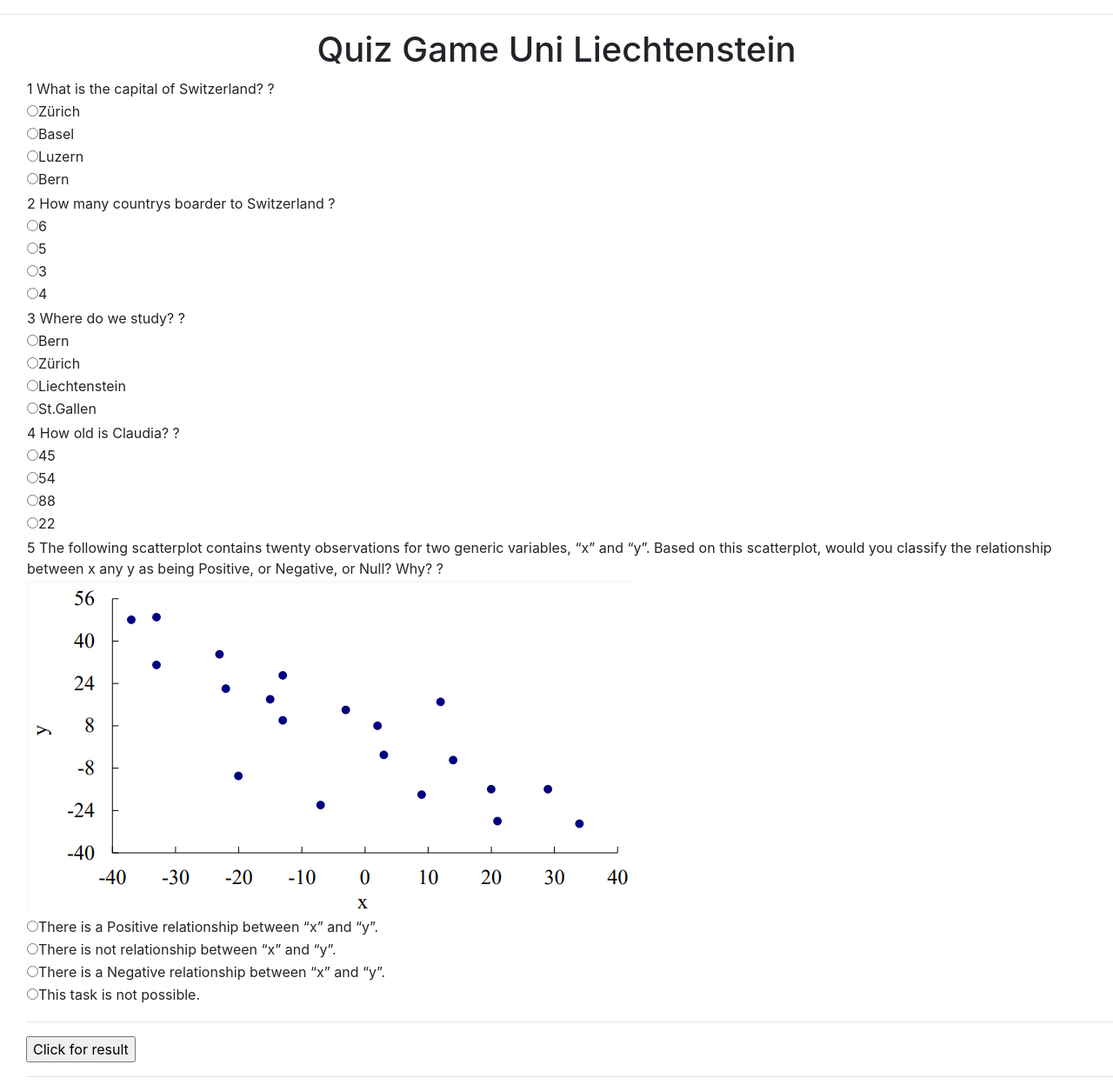
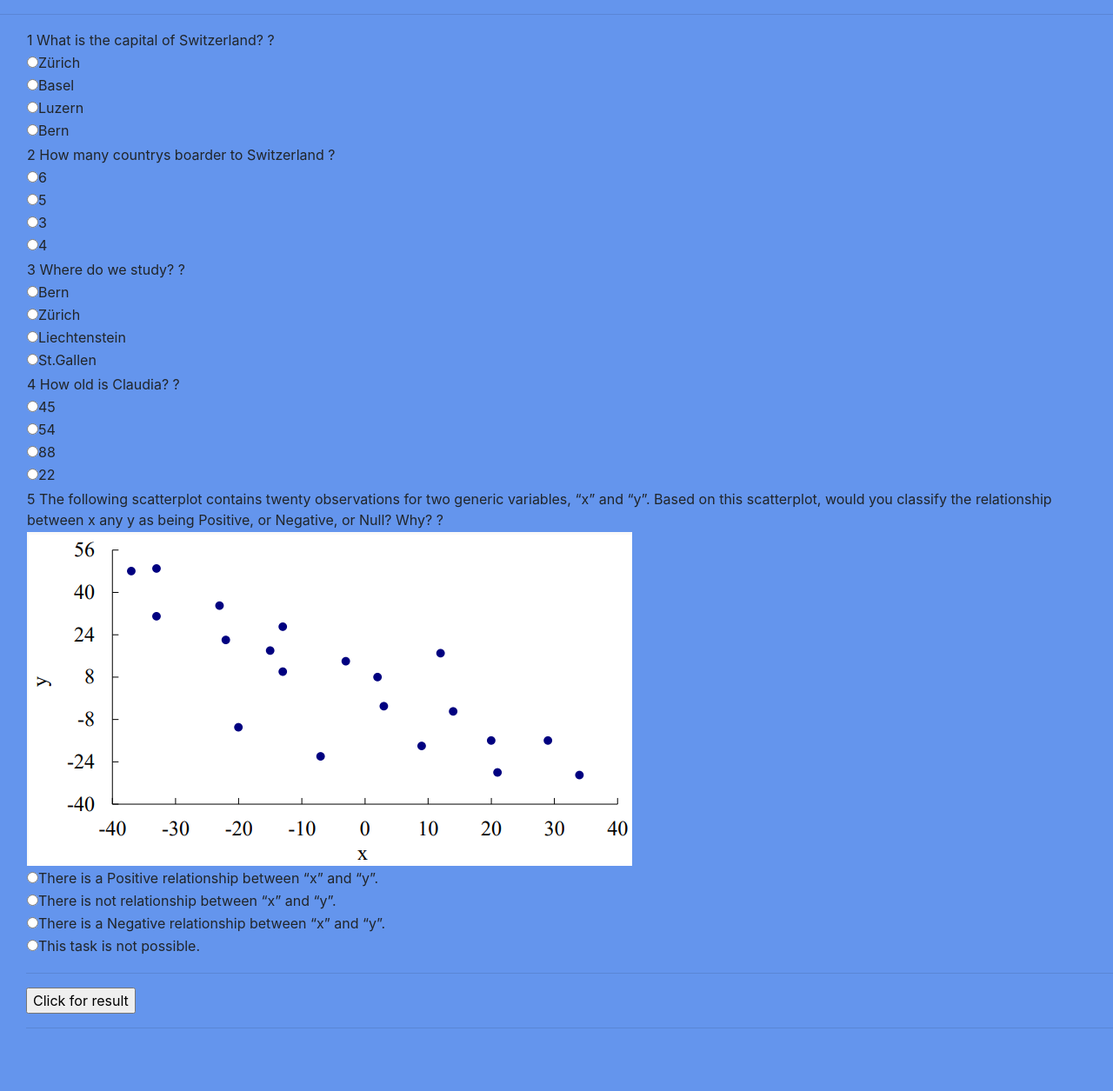
Before and after one commit to Cyberboa/Quiz-game-Uni-li, a Django app: page /questions/ in a window 1280 px wide. Shown: the part 56-1311 px from the top of the page at 87% size. After the commit the page ends 1239 px from the top, so only its background shows below. Run offline with Django 3.2, Linux system fonts and the light colour scheme; a user stored in the database is signed in; data comes from the database, SQL or seed files in the repository; both versions use the stored data as it was after the commit; style sheets or scripts are compiled from the project's sources; some libraries are stand-ins or nearby versions.

Commit message:
- Add scss to project

```diff
--- /dev/null
+++ b/quizGameApp/static/scss/base.scss
@@ -0,0 +1,7 @@
+html {
+  font-family: 'OpenSans', Helvetica, Arial, serif;
+
+  body {
+    background-color: cornflowerblue;
+  }
+}
--- /dev/null
+++ b/quizGameApp/static/scss/style.scss
@@ -0,0 +1 @@
+@import "base";
--- a/quizGameApp/views.py
+++ b/quizGameApp/views.py
@@ -34,7 +34,6 @@ class HomeView(View):
         all_questions = Question.objects.all()
         dict_question = {
             "all_questions": all_questions,
-            "title": "Quiz Game Uni Liechtenstein"
         }
         return render(httprequest, "question_list.html", dict_question)
 
--- a/quizGameSystem/settings.py
+++ b/quizGameSystem/settings.py
@@ -39,6 +39,7 @@ INSTALLED_APPS = [
     'crispy_forms',
     'quizGameApp',
     'registerUser',
+    'django_sass',
 ]
 
 MIDDLEWARE = [
--- a/templates/base.html
+++ b/templates/base.html
@@ -1,3 +1,4 @@
+{% load static %}
 <!DOCTYPE html>
 <html>
 <head>
@@ -7,7 +8,7 @@
     <!-- Bootstrap CSS -->
     <link rel="stylesheet" href="https://stackpath.bootstrapcdn.com/bootstrap/4.4.1/css/bootstrap.min.css"
           integrity="sha384-Vkoo8x4CGsO3+Hhxv8T/Q5PaXtkKtu6ug5TOeNV6gBiFeWPGFN9MuhOf23Q9Ifjh" crossorigin="anonymous">
-
+    <link rel="stylesheet" href="{% static  'css/style.css' %}">
     <title>Quiz Game</title>
 </head>
 <body>
--- a/templates/home.html
+++ b/templates/home.html
@@ -3,6 +3,5 @@
 {% load static %}
 
 {% block mainContent %}
-    <h1>Quiz Game from University of Liechtenstein</h1>
-    <img src="{% static "quizBackground.jpg" %}" alt="Quiz background"/>
+    <!--<img src="{% static "quizBackground.jpg" %}" alt="Quiz background"/>
 {% endblock %}
--- a/templates/nav_bar.html
+++ b/templates/nav_bar.html
@@ -1,5 +1,5 @@
 {% load static %}
-<link rel="stylesheet" type="text/css" href="{% static 'quizGameApp/style.css' %}">
+<link rel="stylesheet" type="text/css" href="{% static 'quizGameApp/style.scss' %}">
 <nav class="navbar navbar-expand-lg navbar-light bg-light">
     <a class="navbar-brand" href="../welcome/">Quiz Game Uni li</a>
     <button class="navbar-toggler" type="button" data-toggle="collapse" data-target="#navbarSupportedContent"
--- a/templates/question_list.html
+++ b/templates/question_list.html
@@ -2,7 +2,6 @@
 
 {% block mainContent %}
     <div style="text-align: center;">
-        <h1>{{ title }}</h1>
         <script src="https://ajax.googleapis.com/ajax/libs/jquery/3.5.1/jquery.min.js"></script>
         <script>
             $(document).ready(function () {
```
Also changed, not shown: README.md, db.sqlite3, quizGameApp/static/quizBackground.jpg (deleted), quizGameApp/static/style.css (deleted).
